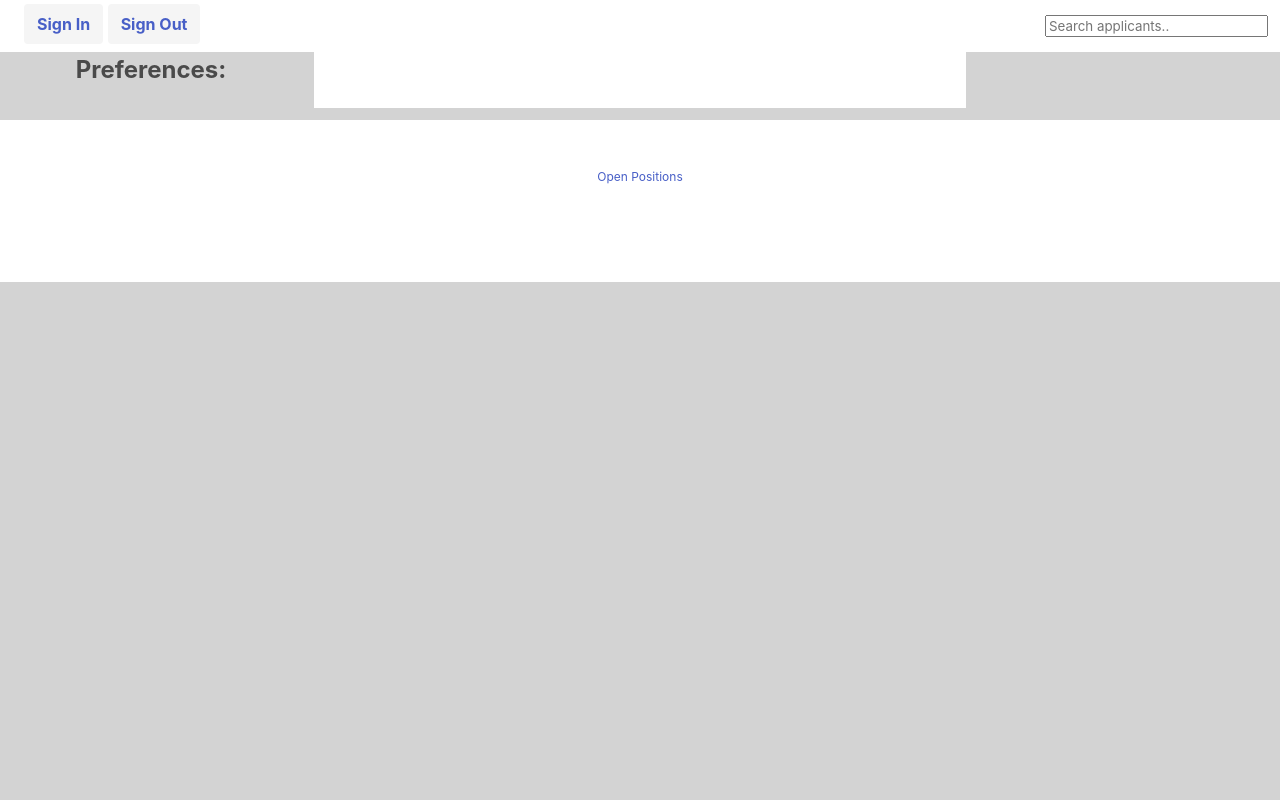
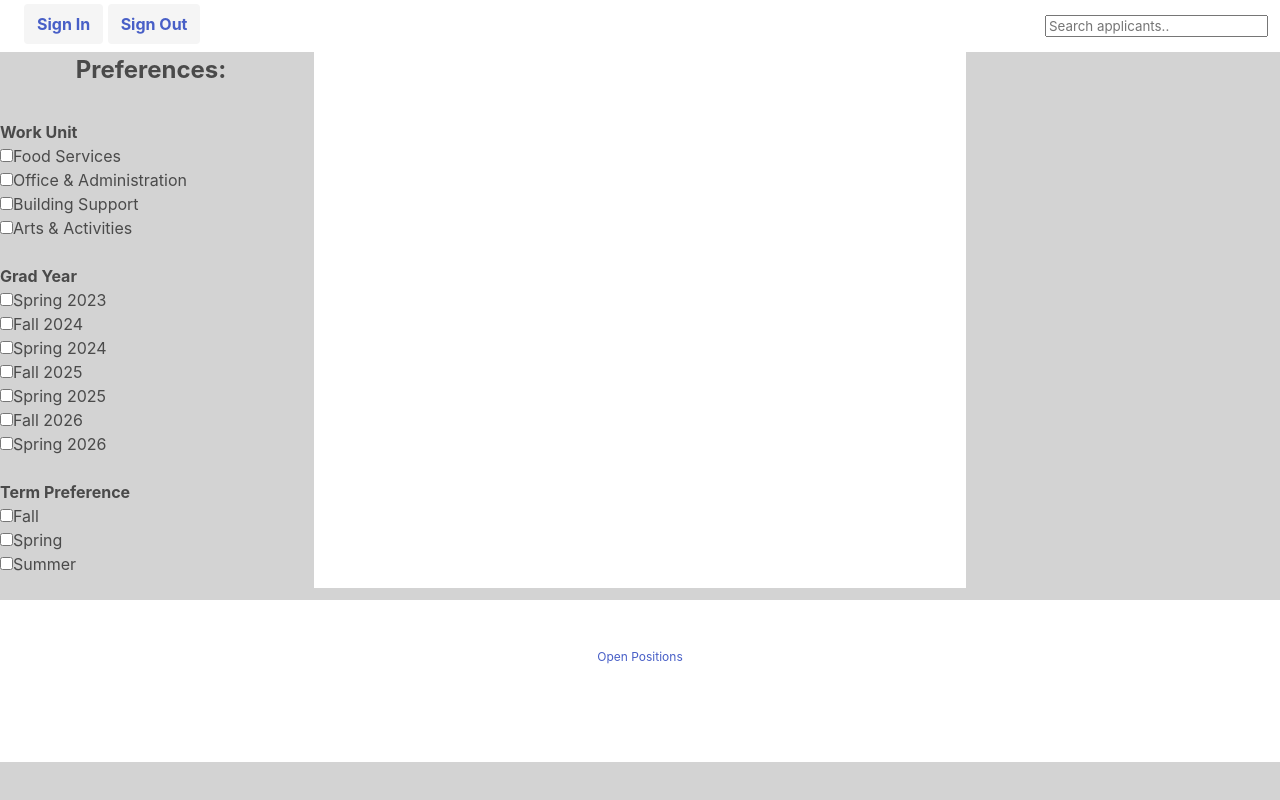
Before and after one commit to agstapleton1025/First_Sprint, a plain HTML site: page index.html in a window 1280 px wide. Drawn offline with nearby package versions, Linux system fonts and the light colour scheme.

Commit message:
added filter bar

```diff
--- a/index.html
+++ b/index.html
@@ -59,12 +59,51 @@
 
     <div class="columns">
       <div
-        class="column has-background-lightgrey is-one-quarter has-text-centered"
+        class="column has-background-lightgrey is-one-quarter"
       >
         <h3 class="is-size-4 has-text-weight-bold has-text-centered mb-2">
           Preferences:
-        </h3>
-      </div>
+        </h3><br>
+        <h3 class="has-text-weight-bold">Work Unit</h3>
+        <div>
+            <div><input type="checkbox" name="WorkUnit" value="FoodServices" id="FoodServices"><label
+                    for="FoodServices">Food Services</label></div>
+            <div><input type="checkbox" name="WorkUnit" value="OfficeAdmin" id="OfficeAdmin"><label for="OfficeAdmin">Office
+                    & Administration</label></div>
+            <div><input type="checkbox" name="WorkUnit" value="BuildingSupport" id="BuildingSupport"><label
+                    for="BuildingSupport">Building Support</label></div>
+            <div><input type="checkbox" name="WorkUnit" value="Arts" id="Arts"><label for="Arts">Arts & Activities</label>
+            </div>
+        </div>
+    <br>
+        <h3 class="has-text-weight-bold">Grad Year</h3>
+        <div>
+            <div><input type="checkbox" name="GradYear" value="Spring2023" id="Spring2023"><label for="Spring2023">Spring
+                    2023</label></div>
+            <div><input type="checkbox" name="GradYear" value="Fall2024" id="Fall2024"><label for="Fall2024">Fall
+                    2024</label></div>
+            <div><input type="checkbox" name="GradYear" value="Spring2024" id="Spring2024"><label for="Spring2024">Spring
+                    2024</label></div>
+            <div><input type="checkbox" name="GradYear" value="Fall2025" id="Fall2025"><label for="Fall2025">Fall
+                    2025</label></div>
+            <div><input type="checkbox" name="GradYear" value="Spring2025" id="Spring2025"><label for="Spring2025">Spring
+                    2025</label></div>
+            <div><input type="checkbox" name="GradYear" value="Fall2026" id="Fall2026"><label for="Fall2026">Fall
+                    2026</label></div>
+            <div><input type="checkbox" name="GradYear" value="Spring2026" id="Spring2026"><label for="Spring2026">Spring
+                    2026</label></div>
+
+        </div>
+    <br>
+        <h3 class="has-text-weight-bold">Term Preference</h3>
+        <div>
+            <div><input type="checkbox" name="TermPreference" value="Fall" id="Fall"><label for="Fall">Fall</label></div>
+            <div><input type="checkbox" name="TermPreference" value="Spring" id="Spring"><label for="Spring">Spring</label>
+            </div>
+            <div><input type="checkbox" name="TermPreference" value="Summer" id="Summer"><label for="Summer">Summer</label>
+            </div>
+        </div>
+      </div><br>
 
       <!--Column 2-->
       <div class="column has-background-white is-half"></div>
```
